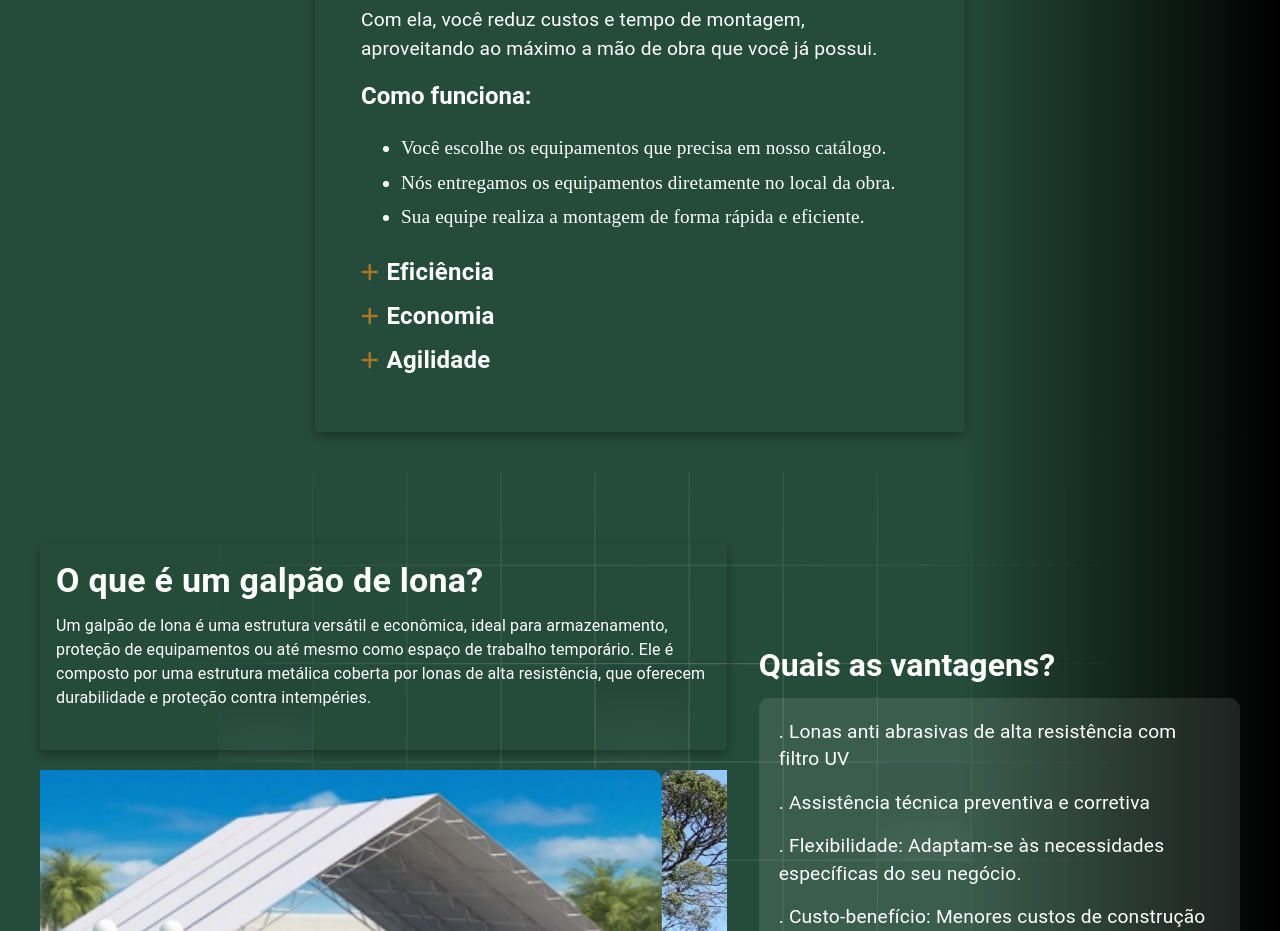
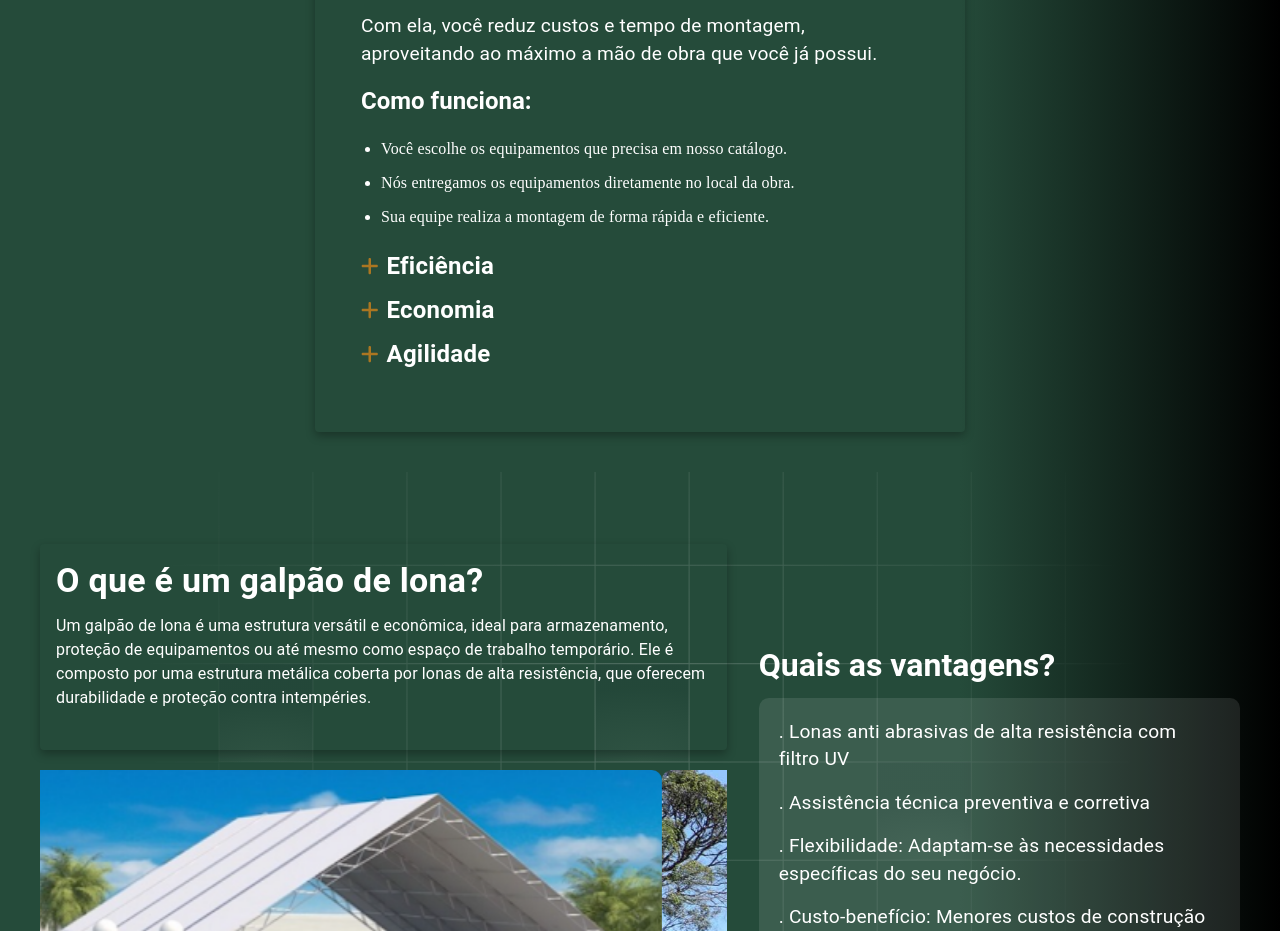
Before and after one commit to Lijunio/mwm-teste, a React (Create React App) app: page / in a window 1280 px wide. Shown: the part 1600-2531 px from the top of the page. Built offline with nearby package versions, Linux system fonts and the light colour scheme.

Commit message:
alterações

```diff
--- a/src/App.tsx
+++ b/src/App.tsx
@@ -17,20 +17,20 @@ const App: React.FC = () => {
         sx={{
           width: "100%",
           display: "flex",
-          flexDirection: "column", // Organiza as seções na vertical
+          flexDirection: "column",
         }}
       >
         <Box id="home" sx={{ mb: 4 }}>
           <Home />
         </Box>
         <Box id="services" sx={{ mb: 4 }}>
-          <Services /> {/* Aqui está o componente Services */}
+          <Services />
         </Box>
         <Box id="additional-info" sx={{ mb: 4 }}>
-          <AdditionalInfo /> {/* Aqui está o seu AdditionalInfo */}
+          <AdditionalInfo />
         </Box>
         <Box id="servicesParte2" sx={{ mb: 4 }}>
-          <ServicesParte2 /> {/* Aqui está o componente ServicesParte2 */}
+          <ServicesParte2 />
         </Box>
        {/*} <Box id="about-us" sx={{ mb: 4 }}>
           <AboutUs />
--- a/src/components/Services.tsx
+++ b/src/components/Services.tsx
@@ -96,20 +96,35 @@ const Services: React.FC = () => {
     >
       Com ela, você reduz custos e tempo de montagem, aproveitando ao máximo a mão de obra que você já possui.
     </Typography>
-          <Typography variant="h5" sx={{ fontWeight: "bold", mt: 2, fontSize: { xs: "1rem", sm: "1.5rem" } }}>
+    <Typography
+      variant="h5"
+      sx={{ fontWeight: "bold", mt: 2, fontSize: { xs: "1rem", sm: "1.5rem" } }}
+    >
       Como funciona:
     </Typography>
-          <ul style={{ fontSize: "1.2rem", lineHeight: "1.8" }}>
-            <li>Você escolhe os equipamentos que precisa em nosso catálogo.</li>
-            <li>Nós entregamos os equipamentos diretamente no local da obra.</li>
-            <li>Sua equipe realiza a montagem de forma rápida e eficiente.</li>
+    <ul style={{ fontSize: "1.2rem", lineHeight: "1.8", paddingLeft: "20px" }}>
+      <li style={{ fontSize: "1rem", lineHeight: "1.6", marginBottom: "8px" }}>
+        Você escolhe os equipamentos que precisa em nosso catálogo.
+      </li>
+      <li style={{ fontSize: "1rem", lineHeight: "1.6", marginBottom: "8px" }}>
+        Nós entregamos os equipamentos diretamente no local da obra.
+      </li>
+      <li style={{ fontSize: "1rem", lineHeight: "1.6", marginBottom: "8px" }}>
+        Sua equipe realiza a montagem de forma rápida e eficiente.
+      </li>
     </ul>
 
     <Box sx={{ display: "flex", flexDirection: "column", gap: "8px", marginTop: "15px" }}>
       {["Eficiência", "Economia", "Agilidade"].map((item) => (
         <Box key={item} sx={{ display: "flex", alignItems: "center", gap: "8px" }}>
           <FontAwesomeIcon icon={faPlus} size="lg" color="rgb(171, 118, 33)" />
-                <Typography variant="body1" sx={{ fontSize: { xs: "1.2rem", sm: "1.5rem" }, fontWeight: "bold" }}>
+          <Typography
+            variant="body1"
+            sx={{
+              fontSize: { xs: "1.2rem", sm: "1.5rem" },
+              fontWeight: "bold",
+            }}
+          >
             {item}
           </Typography>
         </Box>
@@ -117,6 +132,7 @@ const Services: React.FC = () => {
     </Box>
   </CardContent>
 </Card>
+
     </Box>
   );
 };
```
Lines whose indentation alone changed are shown as unchanged.
